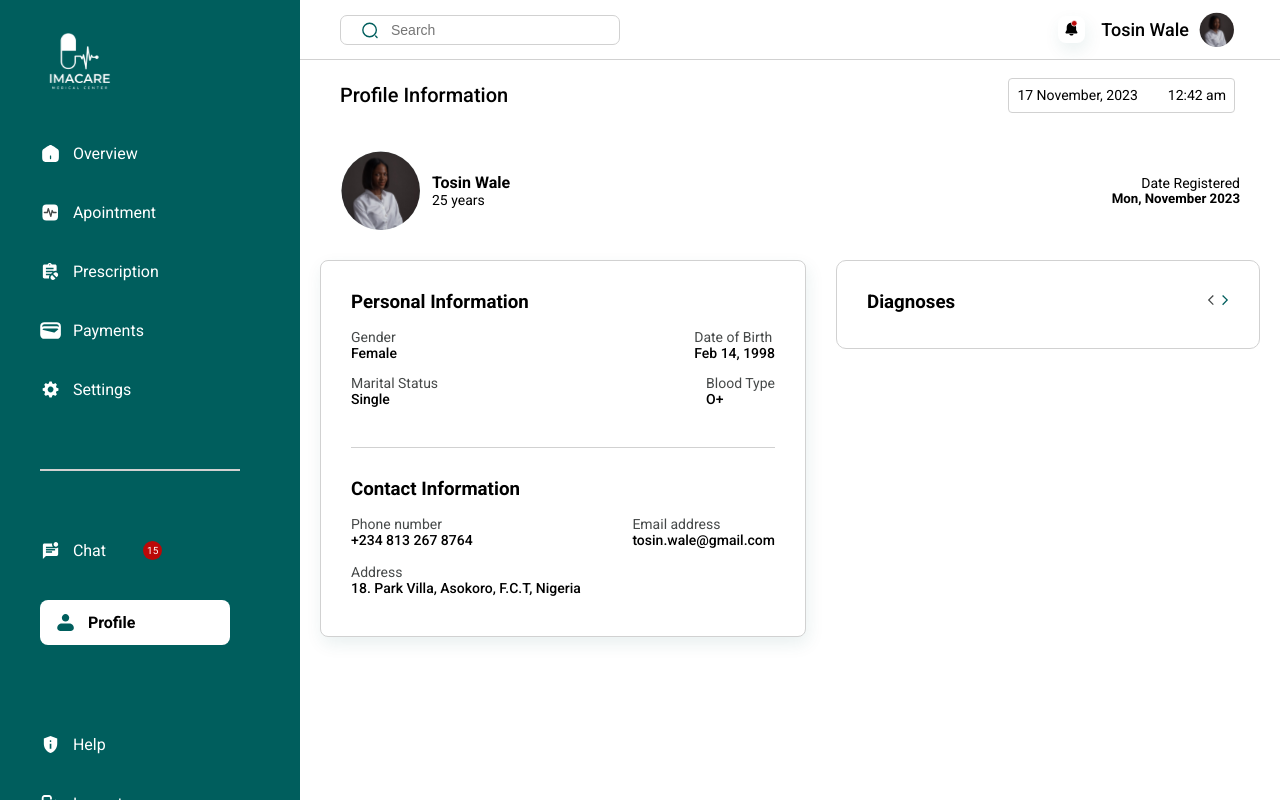
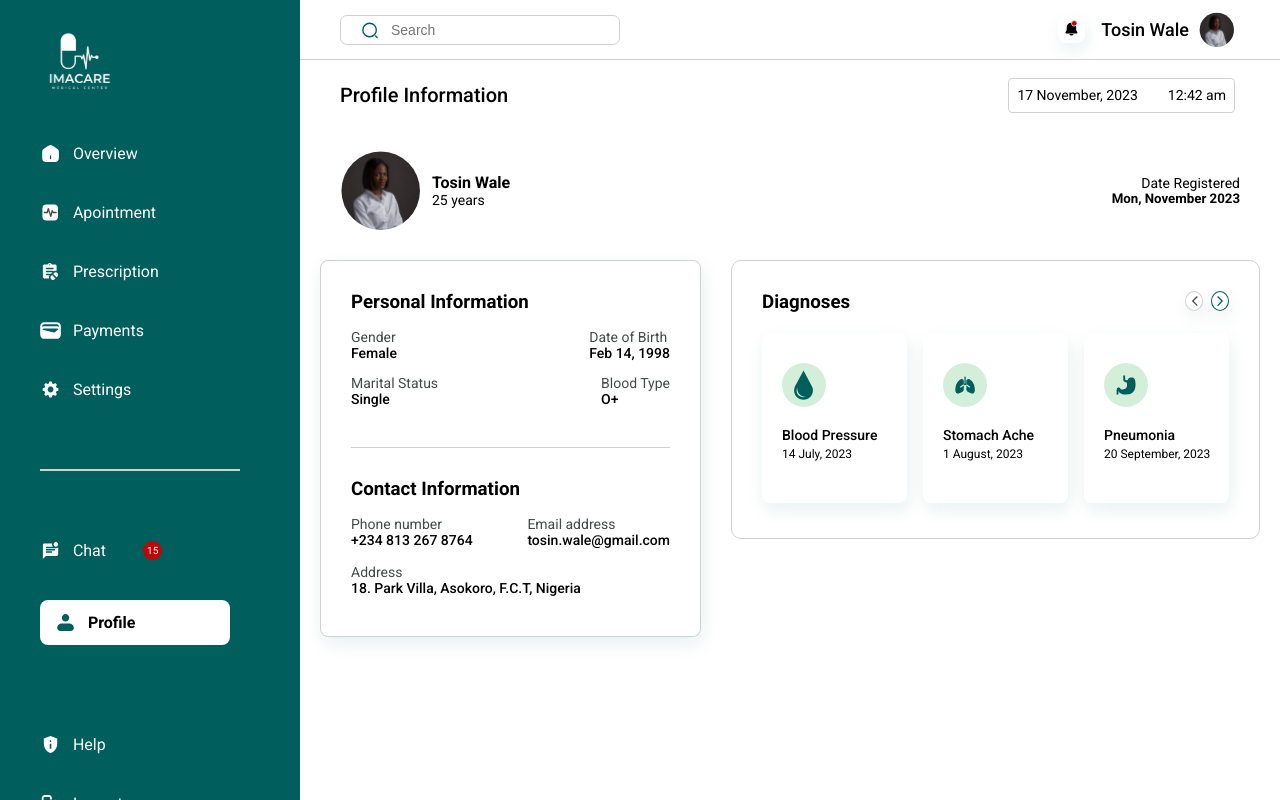
Before and after one commit to TAP-IMACARE/Client-Side, a React (Vite) app: page /dashboard/profile in a window 1280 px wide. Built offline with nearby package versions, Linux system fonts and the light colour scheme.

Commit message:
Update Profile.jsx

```diff
--- a/src/dashboards/profile/Profile.jsx
+++ b/src/dashboards/profile/Profile.jsx
@@ -6,8 +6,29 @@ import TopComponent from "../topComponent/TopComponent";
 import userIcon from "../../assets/dashboard assets/Tosin Wale.svg";
 import rightArrow from "../../assets/dashboard assets/rightArrow-icon.svg";
 import leftArrow from "../../assets/dashboard assets/leftArrow-icon.svg";
+import bloodPressureICon from "../../assets/dashboard assets/bloodPressure-icon.svg";
+import heartIcon from "../../assets/dashboard assets/heart-icon.svg";
+import stomachICon from "../../assets/dashboard assets/stomach-icon.svg";
 
 const Profile = () => {
+  const diagnosisData = [
+    {
+      icon: bloodPressureICon,
+      diagnosis: "Blood Pressure",
+      date: "14 July, 2023",
+    },
+    {
+      icon: heartIcon,
+      diagnosis: "Stomach Ache",
+      date: "1 August, 2023",
+    },
+    {
+      icon: stomachICon,
+      diagnosis: "Pneumonia",
+      date: "20 September, 2023",
+    },
+  ];
+
   return (
     <>
       <TopComponent header={"Profile Information"} />
@@ -82,13 +103,30 @@ const Profile = () => {
                 <h3>Diagnoses</h3>
 
                 <div className="diagnoses-icon">
-                  <div>
+                  <div className="diagnosesLeftIcon">
                     <img src={leftArrow} alt="icon" />
                   </div>
-                  <div>
+                  <div className="diagnosesReftIcon">
                     <img src={rightArrow} alt="icon" />
                   </div>
                 </div>
+              </div>
+
+              <div className="diagnoses-list">
+                {diagnosisData.map((data, index) => (
+                  <div key={index}>
+                    <div id="diagnoses">
+                      <div className="diagnoses-icon">
+                        <img src={data.icon} alt="icon" />
+                      </div>
+
+                      <div className="diagnoses-details">
+                        <h6>{data.diagnosis}</h6>
+                        <p>{data.date}</p>
+                      </div>
+                    </div>
+                  </div>
+                ))}
               </div>
             </div>
           </div>
```
